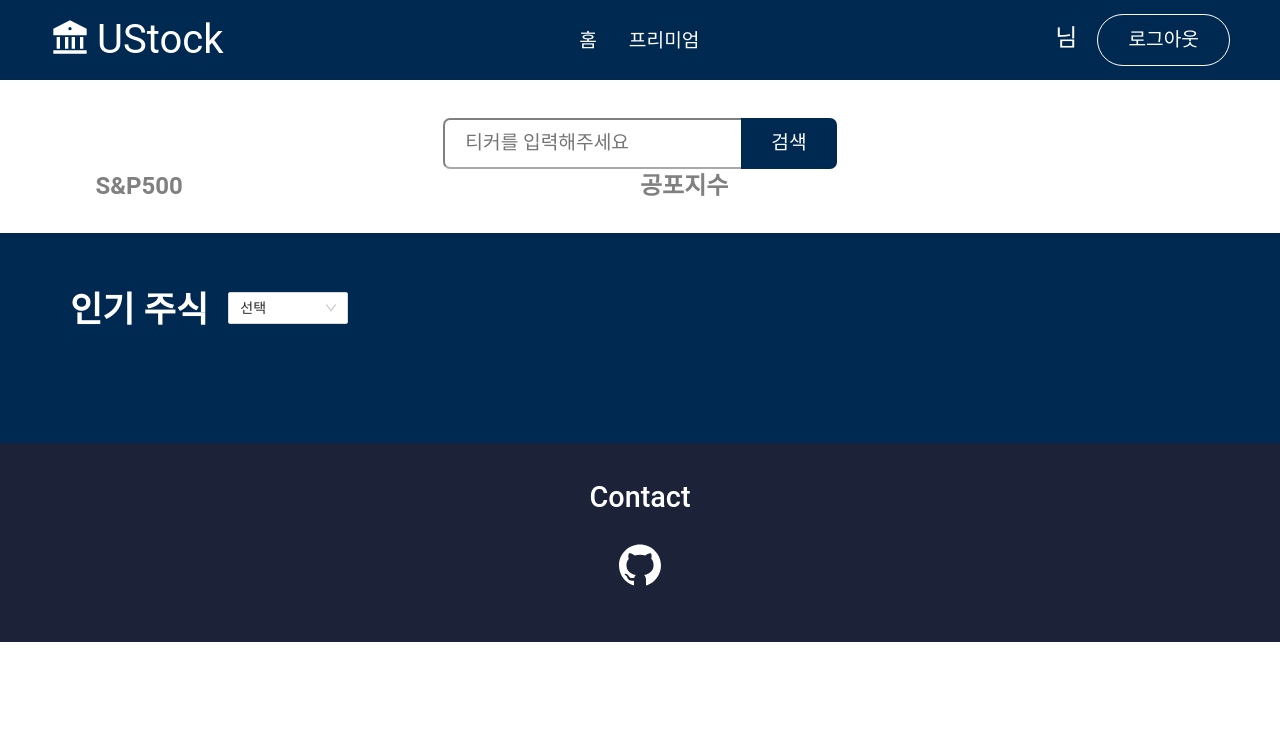
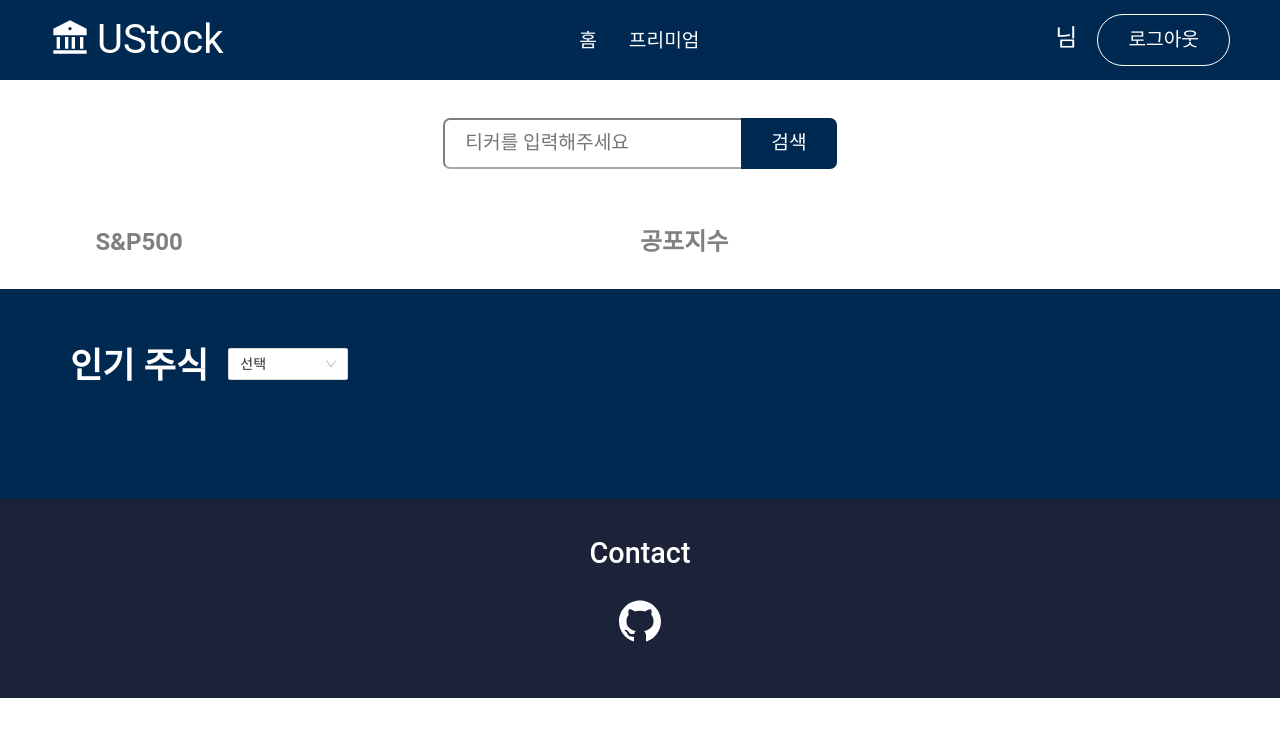
Before and after one commit to n0y0j/UStock, a React (Create React App) app in the folder client/: page / in a window 1280 px wide. Shown: the top 736 px of the page. Built offline with nearby package versions, Linux system fonts and the light colour scheme; what react-stockcharts would draw is missing.

Commit message:
fix: Initialize ticker when searching.

```diff
--- a/client/src/components/Search.js
+++ b/client/src/components/Search.js
@@ -4,7 +4,6 @@ import { withRouter } from "react-router-dom";
 import { Input } from "./Input";
 import "./Search.css";
 import { useQuery, gql } from "@apollo/client";
-import { render } from "react-dom";
 
 const SEARCH_STOCK = gql`
   query SearchStock($type: String!, $tikr: Boolean!) {
@@ -37,6 +36,7 @@ function Search({ history }) {
 
   const handleClick = (event) => {
     event.preventDefault();
+    setTIKR("")
     history.push("/stock", { tikr: TIKR });
   };
 
@@ -49,7 +49,7 @@ function Search({ history }) {
   });
 
   const SearchPreview = ({ tikr }) => {
-    return <li onClick={ () => setTIKR(tikr)}>{tikr}</li>;
+    return <li onClick={ () => { setTIKR(tikr); setPreview([]) }}>{tikr}</li>;
   };
 
   return (
--- a/client/src/pages/Home.css
+++ b/client/src/pages/Home.css
@@ -41,7 +41,7 @@
 }
 
 .main-search {
-    height: 13vh;
+    height: 20vh;
 }
 
 @media screen and (max-width: 960px) {
```
